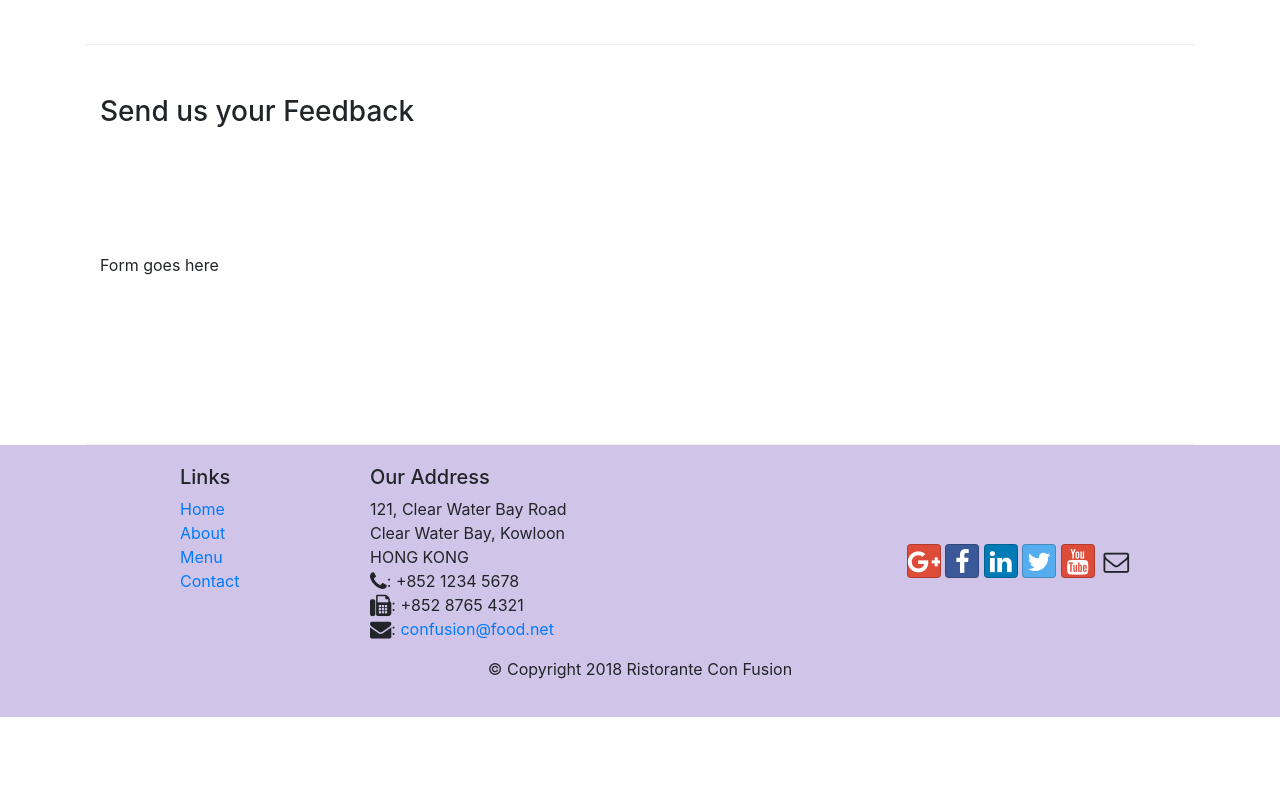
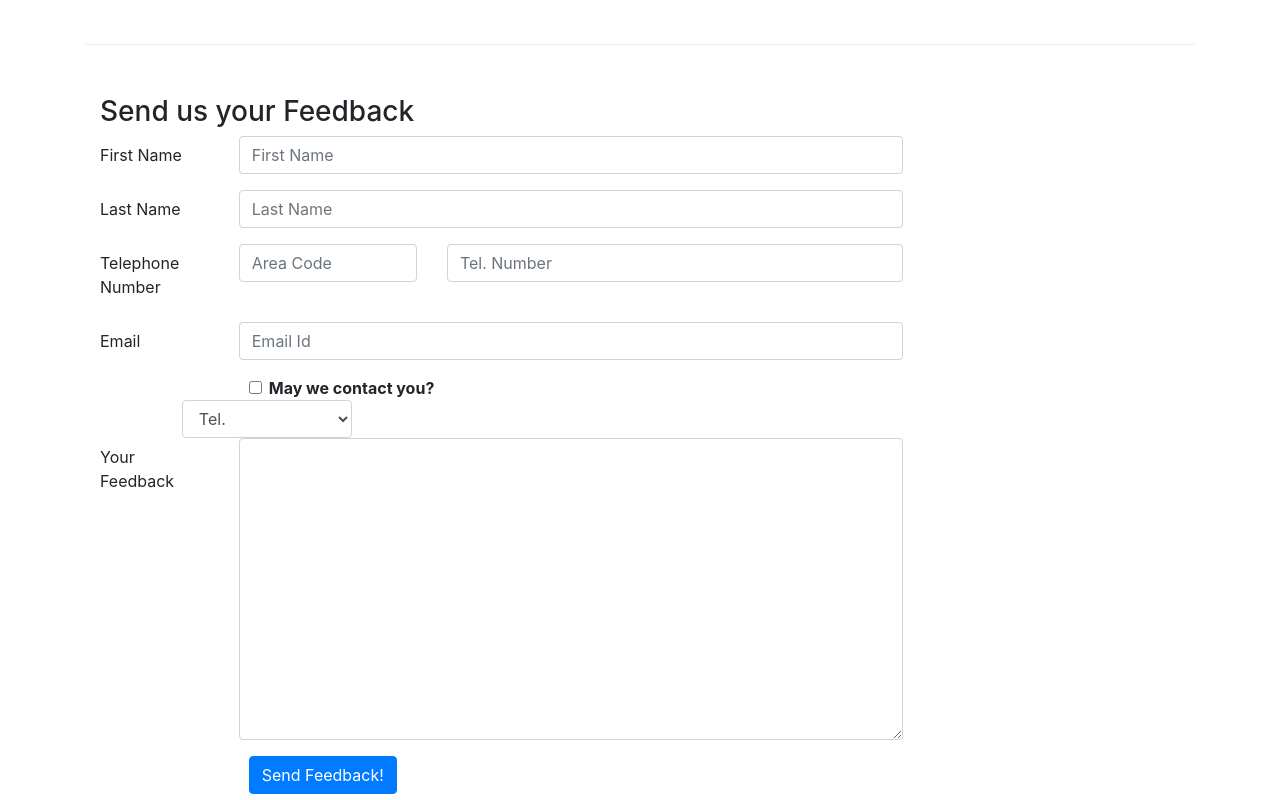
Before and after one commit to nilesh-05/Coursera-Bootstrap, a website: page Bootstrap4/conFusion/contactus.html in a window 1280 px wide. Shown: the part 820-1620 px from the top of the page. Before the commit the page ends 1537 px from the top, so only its background shows below. Drawn offline with nearby package versions, Linux system fonts and the light colour scheme.

Commit message:
form added

```diff
--- a/Bootstrap4/conFusion/contactus.html
+++ b/Bootstrap4/conFusion/contactus.html
@@ -1,19 +1,17 @@
 <!DOCTYPE html>
 <html lang="en">
-
 	<head>
-
 		<title>Ristorante Con Fusion: About Us</title>
 		<!-- Required meta tags always come first -->
-    <meta charset="utf-8">
-    <meta name="viewport" content="width=device-width, initial-scale=1, shrink-to-fit=no">
-    <meta http-equiv="x-ua-compatible" content="ie=edge">
+		<meta charset="utf-8" />
+		<meta name="viewport" content="width=device-width, initial-scale=1, shrink-to-fit=no" />
+		<meta http-equiv="x-ua-compatible" content="ie=edge" />
 
 		<!-- Bootstrap CSS -->
-    <link rel="stylesheet" href="node_modules/bootstrap/dist/css/bootstrap.min.css">
-    <link rel="stylesheet" href="node_modules/font-awesome/css/font-awesome.min.css">
-    <link rel="stylesheet" href="node_modules/bootstrap-social/bootstrap-social.css">
-    <link href="css/styles.css" rel="stylesheet">
+		<link rel="stylesheet" href="node_modules/bootstrap/dist/css/bootstrap.min.css" />
+		<link rel="stylesheet" href="node_modules/font-awesome/css/font-awesome.min.css" />
+		<link rel="stylesheet" href="node_modules/bootstrap-social/bootstrap-social.css" />
+		<link href="css/styles.css" rel="stylesheet" />
 	</head>
 
 	<body>
@@ -25,10 +23,18 @@
 				<a class="navbar-brand" href="index.html">Ristorante con Fusion</a>
 				<div class="collapse navbar-collapse" id="Navbar">
 					<ul class="navbar-nav mr-auto">
-                        <li class="nav-item"><a class="nav-link" href="index.html"><span class="fa fa-home fa-lg"></span> Home</a></li>
-                        <li class="nav-item"><a class="nav-link" href="aboutus.html"><span class="fa fa-info fa-lg"></span> About</a></li>
-                        <li class="nav-item"><a class="nav-link" href="#"><span class="fa fa-list fa-lg"></span> Menu</a></li>
-                        <li class="nav-item active"><a class="nav-link" href="#"><span class="fa fa-address-card fa-lg"></span> Contact</a></li>
+						<li class="nav-item">
+							<a class="nav-link" href="index.html"><span class="fa fa-home fa-lg"></span> Home</a>
+						</li>
+						<li class="nav-item">
+							<a class="nav-link" href="aboutus.html"><span class="fa fa-info fa-lg"></span> About</a>
+						</li>
+						<li class="nav-item">
+							<a class="nav-link" href="#"><span class="fa fa-list fa-lg"></span> Menu</a>
+						</li>
+						<li class="nav-item active">
+							<a class="nav-link" href="#"><span class="fa fa-address-card fa-lg"></span> Contact</a>
+						</li>
 					</ul>
 				</div>
 			</div>
@@ -39,10 +45,11 @@
 				<div class="row row-header">
 					<div class="col-12 col-sm-6">
 						<h1>Ristorante con Fusion</h1>
-                    <p>We take inspiration from the World's best cuisines, and create a unique fusion experience. Our lipsmacking creations will tickle your culinary senses!</p>
+						<p>
+							We take inspiration from the World's best cuisines, and create a unique fusion experience. Our lipsmacking creations will tickle your culinary senses!
+						</p>
 					</div>
-                <div class="col-12 col-sm">
-                </div>
+					<div class="col-12 col-sm"></div>
 				</div>
 			</div>
 		</header>
@@ -55,7 +62,7 @@
 				</ol>
 				<div class="col-12">
 					<h3>Contact Us</h3>
-               <hr>
+					<hr />
 				</div>
 			</div>
 
@@ -65,12 +72,12 @@
 				</div>
 				<div class="col-12 col-sm-4 offset-sm-1">
 					<h5>Our Address</h5>
-                    <address style="font-size: 100%">
-		              121, Clear Water Bay Road<br>
-		              Clear Water Bay, Kowloon<br>
-		              HONG KONG<br>
-		              <i class="fa fa-phone"></i>: +852 1234 5678<br>
-		              <i class="fa fa-fax"></i>: +852 8765 4321<br>
+					<address style="font-size: 100%;">
+						121, Clear Water Bay Road<br />
+						Clear Water Bay, Kowloon<br />
+						HONG KONG<br />
+						<i class="fa fa-phone"></i>: +852 1234 5678<br />
+						<i class="fa fa-fax"></i>: +852 8765 4321<br />
 						<i class="fa fa-envelope"></i>:
 						<a href="mailto:confusion@food.net">confusion@food.net</a>
 					</address>
@@ -80,9 +87,9 @@
 				</div>
 				<div class="col-12 col-sm-11 offset-sm-1">
 					<div class="btn-group" role="group">
-                    <a class="btn btn-primary" href="tel:+8521234658" role="button"><i class="fa fa-phone" ></i> Call</a>
-                    <a class="btn btn-info"  role="button" ><i class="fa fa-skype"></i> Skype</a>
-                    <a class="btn btn-success" href="mailto:confusion@food.net" role="button" ><i class="fa fa-envelope"></i> Email</a>
+						<a class="btn btn-primary" href="tel:+8521234658" role="button"><i class="fa fa-phone"></i> Call</a>
+						<a class="btn btn-info" role="button"><i class="fa fa-skype"></i> Skype</a>
+						<a class="btn btn-success" href="mailto:confusion@food.net" role="button"><i class="fa fa-envelope"></i> Email</a>
 					</div>
 				</div>
 			</div>
@@ -92,12 +99,67 @@
 					<h3>Send us your Feedback</h3>
 				</div>
 				<div class="col-12 col-md-9">
-                Form goes here
-            </div>
-             <div class="col-12 col-md">
+					<form>
+						<div class="form-group row">
+							<label for="firstname" class="col-md-2 col-form-label">First Name</label>
+							<div class="col-md-10">
+								<input type="text" class="form-control" id="firstname" name="firstname" placeholder="First Name" />
 							</div>
 						</div>
-
+						<div class="form-group row">
+							<label for="lastname" class="col-md-2 col-form-label">Last Name</label>
+							<div class="col-md-10">
+								<input type="text" class="form-control" id="lastname" name="lastname" placeholder="Last Name" />
+							</div>
+						</div>
+						<div class="form-group row">
+							<label for="telnum" class="col-12 col-md-2 col-form-label">Telephone Number</label>
+							<div class="col-5 col-md-3">
+								<input type="number" class="form-control" id="areacode" name="areacode" placeholder="Area Code" />
+							</div>
+							<div class="col-7 col-md-7">
+								<input type="number" class="form-control" id="telnum" name="telnum" placeholder="Tel. Number" />
+							</div>
+						</div>
+						<div class="form-group row">
+							<label for="emailid" class="col-md-2 col-form-label">Email</label>
+							<div class="col-md-10">
+								<input type="email" class="form-control" id="emailid" name="emailid" placeholder="Email Id" />
+							</div>
+                        </div>
+                        <div class="form-group-row">
+                            <div class="col-md-6 offset-md-2">
+                                <div class="form-check">
+                                    <input type="checkbox" name="approve" class="form-check-input" id="approve" value="">
+                                    <label for="approve" class="form-check-label">
+                                        <strong>May we contact you?</strong>
+                                    </label>
+                                </div>
+                            </div>
+                            <div class="col-md-3 offset-md-1">
+                                <select class="form-control">
+                                    <option >Tel.</option>
+                                    <option >Email</option>
+                                </select>
+                            </div>
+                        </div>
+                        <div class="form-group row">
+							<label for="feedback" class="col-md-2 col-form-label">Your Feedback</label>
+							<div class="col-md-10">
+								<textarea  class="form-control" id="feedback" name="feedback" rows="12"></textarea>
+							</div>
+                        </div>
+                        <div class="form-group-row">
+                            <div class="offset-md-2 col-md-10">
+                                <button type="submit" class="btn btn-primary">
+                                    Send Feedback!
+                                </button>
+                            </div>
+                        </div>
+					</form>
+				</div>
+				<div class="col-12 col-md"></div>
+			</div>
 		</div>
 
 		<footer class="footer">
@@ -115,11 +177,11 @@
 					<div class="col-7 col-sm-5">
 						<h5>Our Address</h5>
 						<address>
-		              121, Clear Water Bay Road<br>
-		              Clear Water Bay, Kowloon<br>
-		              HONG KONG<br>
-                      <i class="fa fa-phone fa-lg"></i>: +852 1234 5678<br>
-                      <i class="fa fa-fax fa-lg"></i>: +852 8765 4321<br>
+							121, Clear Water Bay Road<br />
+							Clear Water Bay, Kowloon<br />
+							HONG KONG<br />
+							<i class="fa fa-phone fa-lg"></i>: +852 1234 5678<br />
+							<i class="fa fa-fax fa-lg"></i>: +852 8765 4321<br />
 							<i class="fa fa-envelope fa-lg"></i>:
 							<a href="mailto:confusion@food.net">confusion@food.net</a>
 						</address>
@@ -147,5 +209,4 @@
 		<script src="node_modules/popper.js/dist/umd/popper.min.js"></script>
 		<script src="node_modules/bootstrap/dist/js/bootstrap.min.js"></script>
 	</body>
-
 </html>
```
Lines whose indentation alone changed are shown as unchanged.
